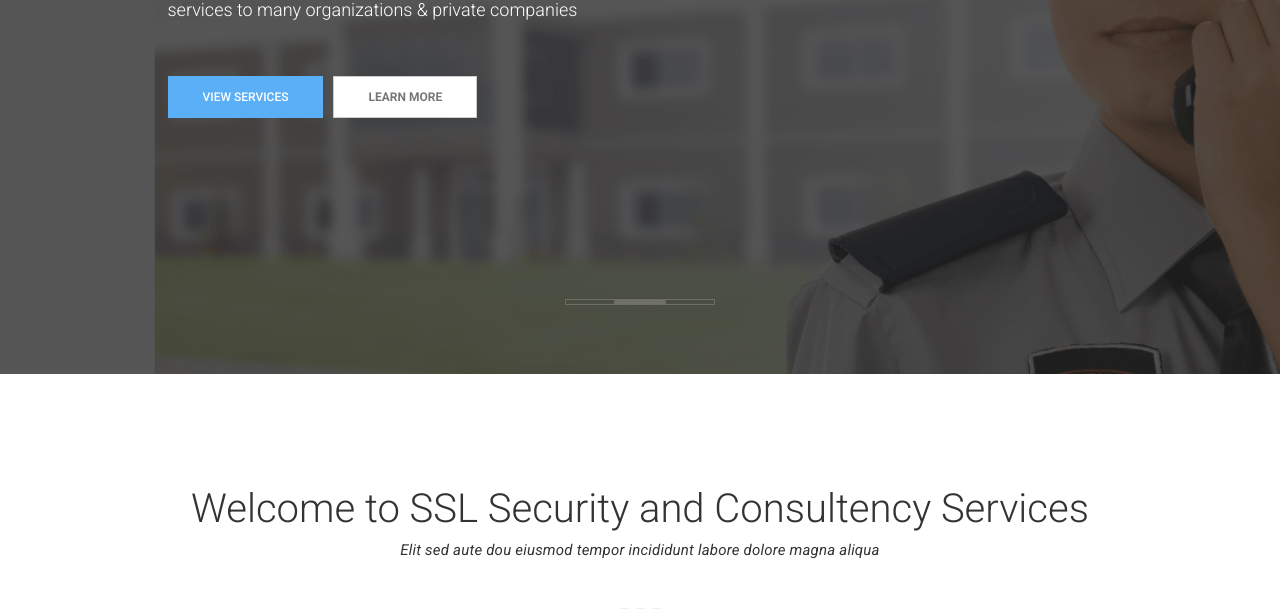
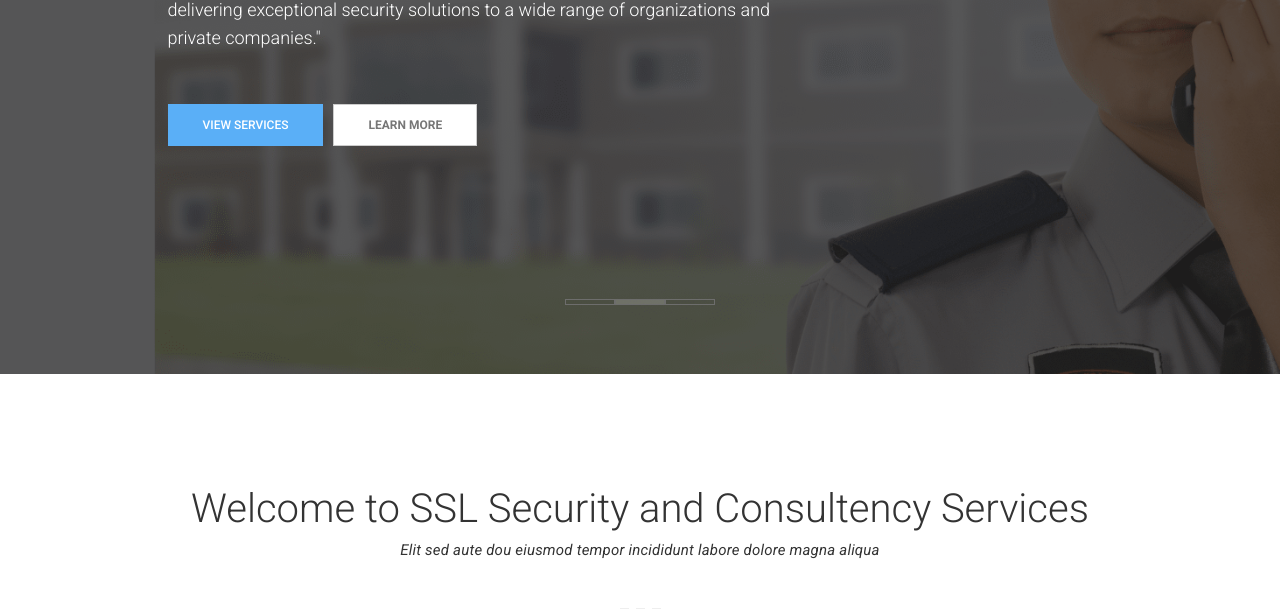
Before and after one commit to Arjunsah454/SSLSECURITY, a plain HTML site: page index.html in a window 1280 px wide. Shown: the part 491-1100 px from the top of the page. Drawn offline with Linux system fonts and the light colour scheme.

Commit message:
Update index.html

```diff
--- a/index.html
+++ b/index.html
@@ -123,7 +123,7 @@
               <div class="row">
                 <div class="col-md-7 col-sm-10 col-sm-offset-1">
                   <h2 data-width="100%" data-show-transition="left" data-hide-transition="left" data-show-duration="800" data-show-delay="400" data-hide-delay="400" class="main-slider__title sp-layer">residential, business & event security services</h2>
-                  <div data-width="100%" data-show-transition="left" data-hide-transition="left" data-show-duration="800" data-show-delay="400" data-hide-delay="400" class="main-slider__info sp-layer">We are approved contractor of Security Guard services, providing quality security services to many organizations & private companies</div>
+                  <div data-width="100%" data-show-transition="left" data-hide-transition="left" data-show-duration="800" data-show-delay="400" data-hide-delay="400" class="main-slider__info sp-layer">We are a trusted and authorized contractor specializing in Security Guard services, delivering exceptional security solutions to a wide range of organizations and private companies."</div>
                   <div data-width="100%" data-show-transition="left" data-hide-transition="left" data-show-duration="800" data-show-delay="400" data-hide-delay="400" class="sp-layer"><a href="#services" class="main-slider__btn btn btn-primary btn-sm btn-effect">View services</a><a href="#about" class="main-slider__btn btn btn-default btn-sm btn-effect">learn more</a></div>
                 </div>
               </div>
```
